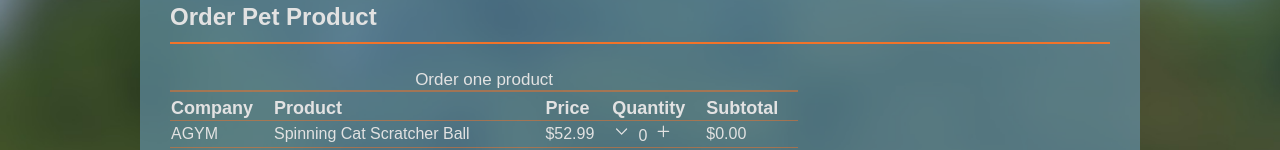
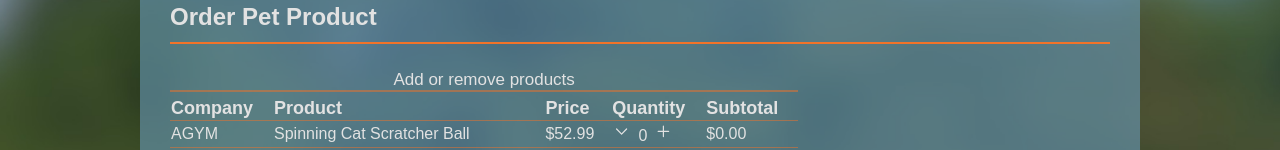
Before and after one commit to PabloGarza328/Climbing-Shoes-Review-App, a React (Vite) app: page /order in a window 1280 px wide. Shown: the part 130-280 px from the top of the page. Built offline with nearby package versions, Linux system fonts and the light colour scheme; a web font is replaced by a local one.

Commit message:
Fixed product table heading

```diff
--- a/src/modules/OrderPage.jsx
+++ b/src/modules/OrderPage.jsx
@@ -11,7 +11,7 @@ function OrderPage({ products }){
             <article>
                     <p></p>
                     <table>
-                        <caption>Order one product</caption>
+                        <caption>Add or remove products</caption>
                             <thead>
                                 <tr>
                                     <th>Company</th>
```
